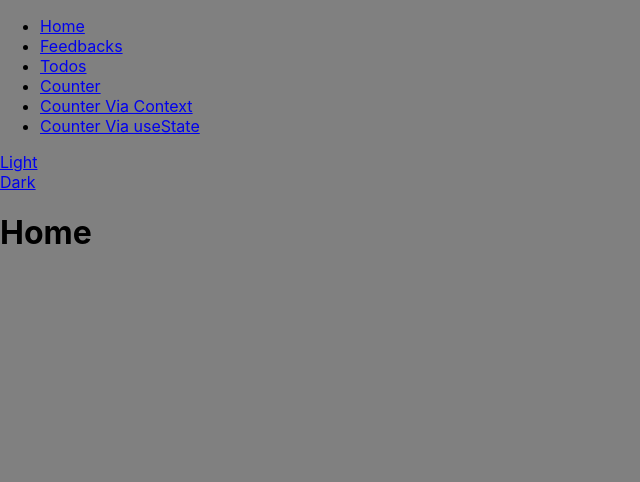
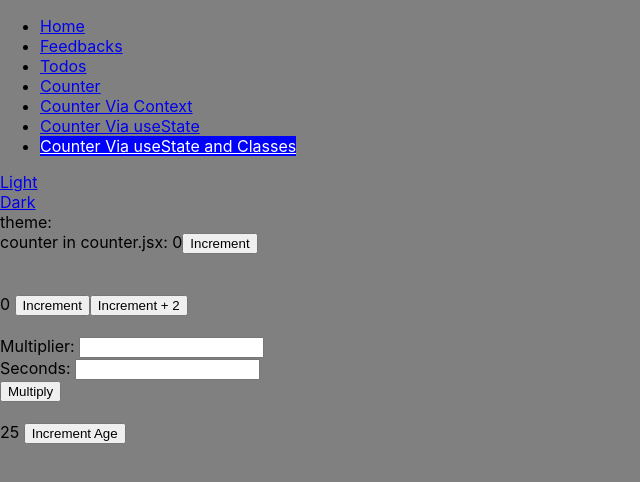
Before and after one commit to js-myfreedom/practice-1207, a React (Create React App) app: page /counterViaUseStateAndClasses in a window 1280 px wide. Shown: the top 482 px of the page, without its empty margins (0-640 px from the left). Built offline with nearby package versions, Linux system fonts and the light colour scheme.

Commit message:
add counter via use state via classes

```diff
--- a/src/components/App/App.js
+++ b/src/components/App/App.js
@@ -16,6 +16,7 @@ import Counter from "../Counter/Counter";
 import CounterViaContext from "../CounterViaContext/CounterViaContext";
 import CounterViaUseState from "../CounterViaUseState/CounterViaUseState";
 import './App.scss';
+import CounterViaUseStateAndClasses from '../CounterViaUseStateAndClasses/CounterViaUseStateAndClasses';
 
 function App() {
 
@@ -53,6 +54,9 @@ function App() {
               <li>
                 <NavLink to="/counterViaUseState">Counter Via useState</NavLink>
               </li>
+              <li>
+                <NavLink to="/counterViaUseStateAndClasses">Counter Via useState and Classes</NavLink>
+              </li>
             </ul>
           </nav>
           <Link to="" data-theme="light" onClick={changeTheme}>Light</Link>
@@ -77,6 +81,9 @@ function App() {
             <Route path="/counterViaUseState">
               <CounterViaUseState theme={theme} />
             </Route>
+            <Route path="/counterViaUseStateAndClasses">
+              <CounterViaUseStateAndClasses />
+            </Route>
             <Route path="/">
               <Home />
             </Route>
--- /dev/null
+++ b/src/components/CounterViaUseStateAndClasses/CounterButtons/CounterButtons.jsx
@@ -0,0 +1,59 @@
+import React from 'react';
+
+class CounterButtons extends React.Component {
+    constructor(props) {
+        super(props);
+        this.state = {
+            seconds: 0,
+            multiply: 0,
+        };
+        this.onAgeButtonClick = this.onAgeButtonClick.bind(this);
+        this.onMultiplyButtonClick = this.onMultiplyButtonClick.bind(this);
+        this.onButtonClick = this.onButtonClick.bind(this);
+        this.onSecondsChange = this.onSecondsChange.bind(this);
+        this.onMultiplierChange = this.onMultiplierChange.bind(this);
+    }
+
+    onButtonClick = (count) => {
+        this.props.incrementAsync(count);
+    }
+
+    onAgeButtonClick = () => {
+        this.props.incrementAge();
+    }
+
+    onMultiplyButtonClick = () => {
+        this.props.multiply({ multiplier: this.state.multiplier, seconds: this.state.seconds });
+    }
+
+    onMultiplierChange = (evt) => {
+        this.setState({ ...this.state, multiplier: evt.target.value });
+    }
+
+    onSecondsChange = (evt) => {
+        this.setState({ ...this.state, seconds: evt.target.value });
+    }
+
+    render() {
+        return (
+        <>
+        <br />
+        {this.props.counter}{' '}
+        <button onClick={this.onButtonClick.bind(null, 1)}>Increment</button>
+        <button onClick={() => { this.onButtonClick(2); }}>Increment + 2</button>
+        <br />
+        <br />
+        Multiplier: <input type="text" onChange={this.onMultiplierChange} value={this.state.multiplier}></input>{' '}
+        <br />
+        Seconds: <input type="text" onChange={this.onSecondsChange} value={this.state.seconds || ""}></input>
+        <br />
+        <button onClick={this.onMultiplyButtonClick}>Multiply</button>
+        <br />
+        <br />
+        {this.props.age}&nbsp;
+        <button onClick={this.onAgeButtonClick}>Increment Age</button>
+    </>);
+    }
+}
+
+export default CounterButtons;
--- /dev/null
+++ b/src/components/CounterViaUseStateAndClasses/CounterViaUseStateAndClasses.jsx
@@ -0,0 +1,53 @@
+import React from 'react';
+import CounterButtons from './CounterButtons/CounterButtons';
+
+const initialState = {
+    counter: 0,
+    age: 25,
+};
+
+export default class CounterViaUseState extends React.Component {
+    constructor(props) {
+        super(props);
+        this.state = initialState;
+    }
+
+    render() {
+        const {theme} = this.props;
+
+        const increment = (count) => {
+            this.setState({...this.state, counter: this.state.counter + (count || 1)});
+        };
+
+        const incrementAge = () => {
+            this.setState({...this.state, age: this.state.age + 1});
+        }
+
+        const multiply = ({multiplier, seconds}) => {
+            setTimeout(() => {
+                this.setState({...this.state, counter: this.state.counter * multiplier});
+            }, seconds * 1000);
+        }
+
+        const onButtonClick = () => {
+            increment();
+        }
+
+        const incrementAsync = (count) => {
+            setTimeout(() => {
+                increment(count);
+            }, 1000);
+        }
+
+        return <>
+            <br/>
+            theme: {theme}
+            <br/>
+            counter in counter.jsx: {this.state.counter}
+            <button onClick={onButtonClick}>Increment</button>
+            <br/>
+            <br/>
+            <CounterButtons {...this.state} incrementAsync={incrementAsync} incrementAge={incrementAge} multiply={multiply}/>
+        </>
+    }
+}
```
